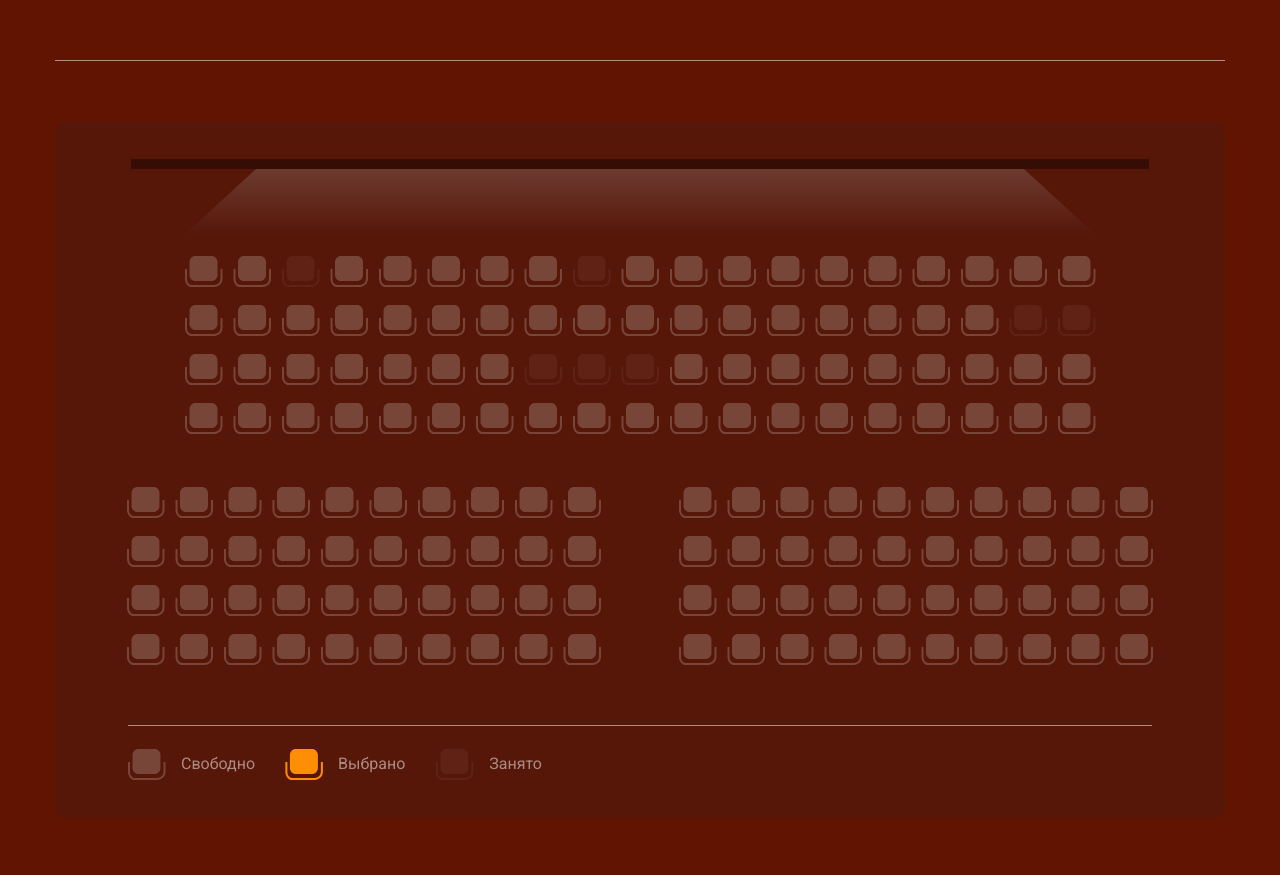
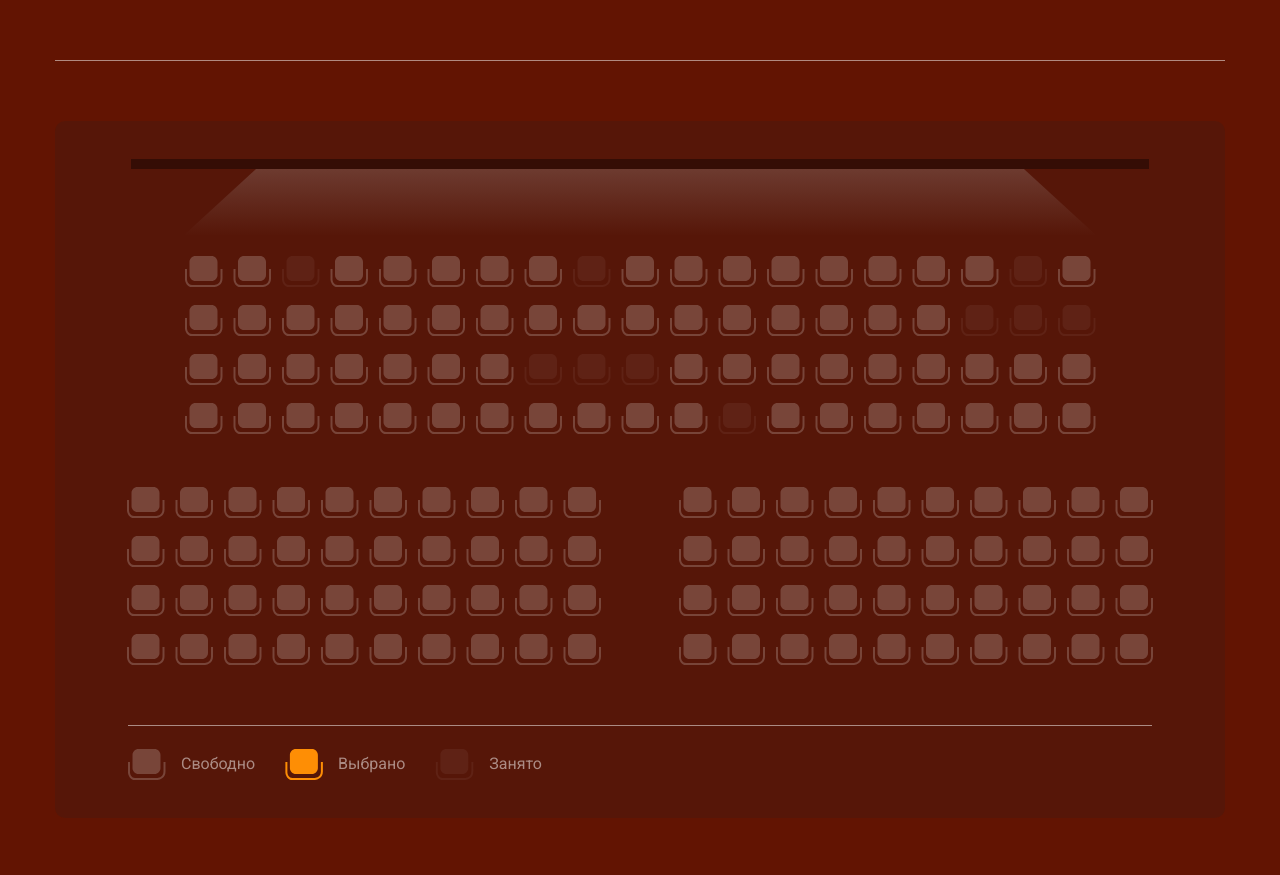
Before and after one commit to AnoHim/cinema, a plain HTML site: page index.html in a window 1280 px wide. Shown: the part 745-1620 px from the top of the page. Drawn offline with Linux system fonts and the light colour scheme.

Commit message:
Update index.html

```diff
--- a/index.html
+++ b/index.html
@@ -196,7 +196,7 @@
                 <path
                     d="M906 158.5C906 158.526 906.001 158.551 906.003 158.577C906.096 159.791 906.537 161.596 907.588 163.128C908.666 164.699 910.409 166 913 166H935.5C935.524 166 935.548 165.999 935.571 165.997C936.899 165.903 938.851 165.373 940.496 164.072C942.181 162.738 943.5 160.622 943.5 157.5V148H941.5V157.5C941.5 159.978 940.486 161.529 939.254 162.503C937.996 163.499 936.469 163.921 935.463 164H913C911.191 164 910.018 163.134 909.237 161.997C908.44 160.835 908.08 159.413 908 158.46V148H906V158.5ZM932.5 135H916.5C913.186 135 910.5 137.686 910.5 141V154C910.5 157.314 913.186 160 916.5 160H932.5C935.814 160 938.5 157.314 938.5 154V141C938.5 137.686 935.814 135 932.5 135Z"
                 />
-                <path
+                <path class="booked"
                     d="M954.5 158.5C954.5 158.526 954.501 158.551 954.503 158.577C954.596 159.791 955.037 161.596 956.088 163.128C957.166 164.699 958.909 166 961.5 166H984C984.024 166 984.048 165.999 984.071 165.997C985.399 165.903 987.351 165.373 988.996 164.072C990.681 162.738 992 160.622 992 157.5V148H990V157.5C990 159.978 988.986 161.529 987.754 162.503C986.496 163.499 984.969 163.921 983.963 164H961.5C959.691 164 958.518 163.134 957.737 161.997C956.94 160.835 956.58 159.413 956.5 158.46V148H954.5V158.5ZM981 135H965C961.686 135 959 137.686 959 141V154C959 157.314 961.686 160 965 160H981C984.314 160 987 157.314 987 154V141C987 137.686 984.314 135 981 135Z"
                 />
                 <path
@@ -250,7 +250,7 @@
                 <path
                     d="M857.5 207.5C857.5 207.526 857.501 207.551 857.503 207.577C857.596 208.791 858.037 210.596 859.088 212.128C860.166 213.699 861.909 215 864.5 215H887C887.024 215 887.048 214.999 887.071 214.997C888.399 214.903 890.351 214.373 891.996 213.072C893.681 211.738 895 209.622 895 206.5V197H893V206.5C893 208.978 891.986 210.529 890.754 211.503C889.496 212.499 887.969 212.921 886.963 213H864.5C862.691 213 861.518 212.134 860.737 210.997C859.94 209.835 859.58 208.413 859.5 207.46V197H857.5V207.5ZM884 184H868C864.686 184 862 186.686 862 190V203C862 206.314 864.686 209 868 209H884C887.314 209 890 206.314 890 203V190C890 186.686 887.314 184 884 184Z"
                 />
-                <path
+                <path class="booked"
                     d="M906 207.5C906 207.526 906.001 207.551 906.003 207.577C906.096 208.791 906.537 210.596 907.588 212.128C908.666 213.699 910.409 215 913 215H935.5C935.524 215 935.548 214.999 935.571 214.997C936.899 214.903 938.851 214.373 940.496 213.072C942.181 211.738 943.5 209.622 943.5 206.5V197H941.5V206.5C941.5 208.978 940.486 210.529 939.254 211.503C937.996 212.499 936.469 212.921 935.463 213H913C911.191 213 910.018 212.134 909.237 210.997C908.44 209.835 908.08 208.413 908 207.46V197H906V207.5ZM932.5 184H916.5C913.186 184 910.5 186.686 910.5 190V203C910.5 206.314 913.186 209 916.5 209H932.5C935.814 209 938.5 206.314 938.5 203V190C938.5 186.686 935.814 184 932.5 184Z"
                 />
                 <path
@@ -354,7 +354,7 @@
                 <path
                     d="M615 305.5C615 305.526 615.001 305.551 615.003 305.577C615.096 306.791 615.537 308.596 616.588 310.128C617.666 311.699 619.409 313 622 313H644.5C644.524 313 644.548 312.999 644.571 312.997C645.899 312.903 647.851 312.373 649.496 311.072C651.181 309.738 652.5 307.622 652.5 304.5V295H650.5V304.5C650.5 306.978 649.486 308.529 648.254 309.503C646.996 310.499 645.469 310.921 644.463 311H622C620.191 311 619.018 310.134 618.237 308.997C617.44 307.835 617.08 306.413 617 305.46V295H615V305.5ZM641.5 282H625.5C622.186 282 619.5 284.686 619.5 288V301C619.5 304.314 622.186 307 625.5 307H641.5C644.814 307 647.5 304.314 647.5 301V288C647.5 284.686 644.814 282 641.5 282Z"
                 />
-                <path
+                <path class="booked"
                     d="M663.5 305.5C663.5 305.526 663.501 305.551 663.503 305.577C663.596 306.791 664.037 308.596 665.088 310.128C666.166 311.699 667.909 313 670.5 313H693C693.024 313 693.048 312.999 693.071 312.997C694.399 312.903 696.351 312.373 697.996 311.072C699.681 309.738 701 307.622 701 304.5V295H699V304.5C699 306.978 697.986 308.529 696.754 309.503C695.496 310.499 693.969 310.921 692.963 311H670.5C668.691 311 667.518 310.134 666.737 308.997C665.94 307.835 665.58 306.413 665.5 305.46V295H663.5V305.5ZM690 282H674C670.686 282 668 284.686 668 288V301C668 304.314 670.686 307 674 307H690C693.314 307 696 304.314 696 301V288C696 284.686 693.314 282 690 282Z"
                 />
                 <path
```
